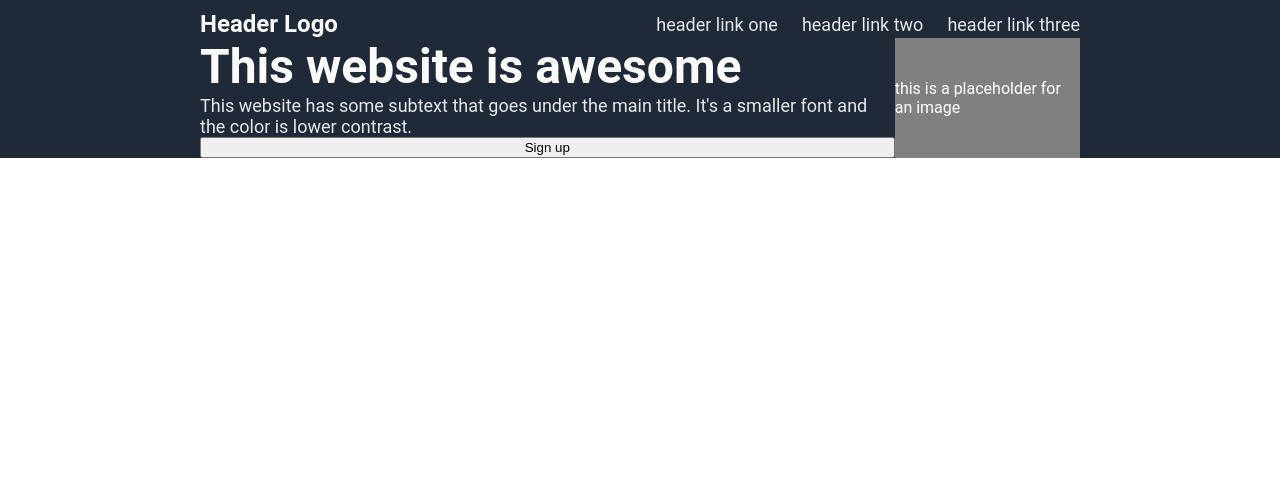
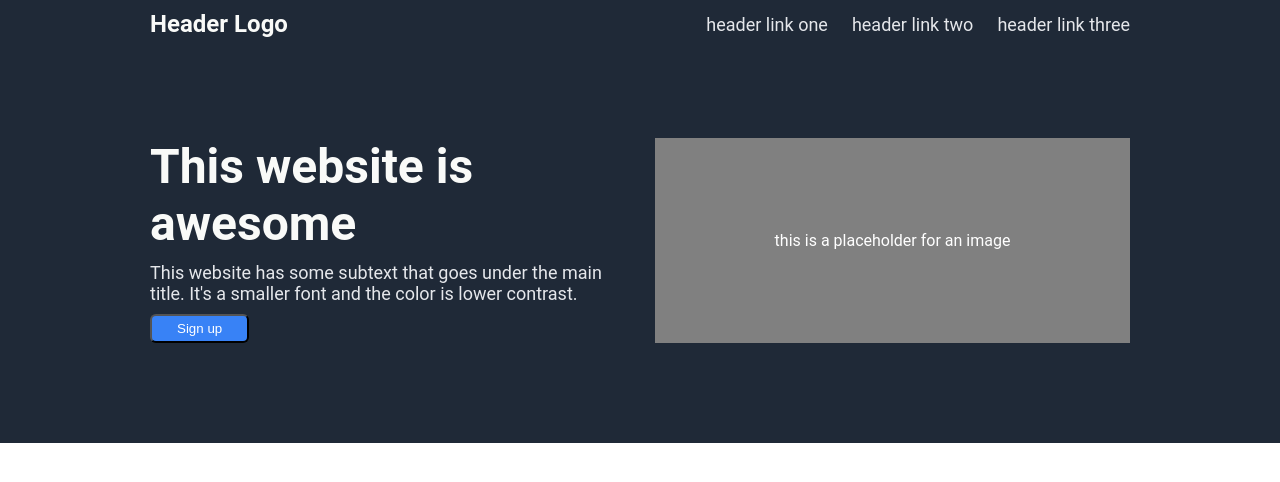
Before and after one commit to amerkle2/odin-landing-page, a plain HTML site: page index.html in a window 1280 px wide. Drawn offline with Linux system fonts and the light colour scheme.

Commit message:
Apply correc styling to top section

```diff
--- a/index.html
+++ b/index.html
@@ -19,7 +19,7 @@
                 <div class="hero-box">
                     <div class="hero-main-text">This website is awesome</div>
                     <div class="hero-secondary-text">This website has some subtext that goes under the main title. It's a smaller font and the color is lower contrast.</div>
-                    <button>Sign up</button>
+                    <button class="sign-up-btn">Sign up</button>
                 </div>
                 <div class="image-box">
                     <div class="image-text">this is a placeholder for an image</div>
--- a/styles.css
+++ b/styles.css
@@ -10,8 +10,8 @@ body {
 .header-hero {
     display: flex;
     flex-direction: column;
-    padding-left: 200px;
-    padding-right: 200px;
+    padding-left: 150px;
+    padding-right: 150px;
     padding-top: 10px;
     background-color: #1F2937;
 
@@ -43,11 +43,17 @@ body {
 
 .hero-image-box {
     display: flex;
+    padding-top: 100px;
+    padding-bottom: 100px;
+    gap: 30px;
 }
 
 .hero-box {
     display: flex;
     flex-direction: column;
+    flex: 1;
+    align-items: flex-start;
+    gap: 10px;
 }
 
 .hero-main-text {
@@ -66,8 +72,19 @@ body {
     display: flex;
     justify-content: center;
     align-items: center;
+    flex: 1;
 }
 
 .image-text {
     color: white;
 }
+
+.sign-up-btn {
+    background-color: #3882F6;
+    color: white;
+    padding-top: 5px;
+    padding-bottom: 5px;
+    padding-left: 25px;
+    padding-right: 25px;
+    border-radius: 6px;
+}
```
